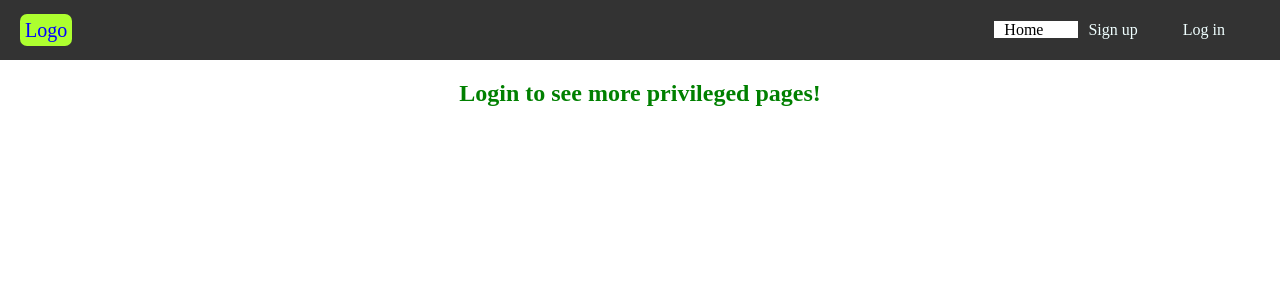
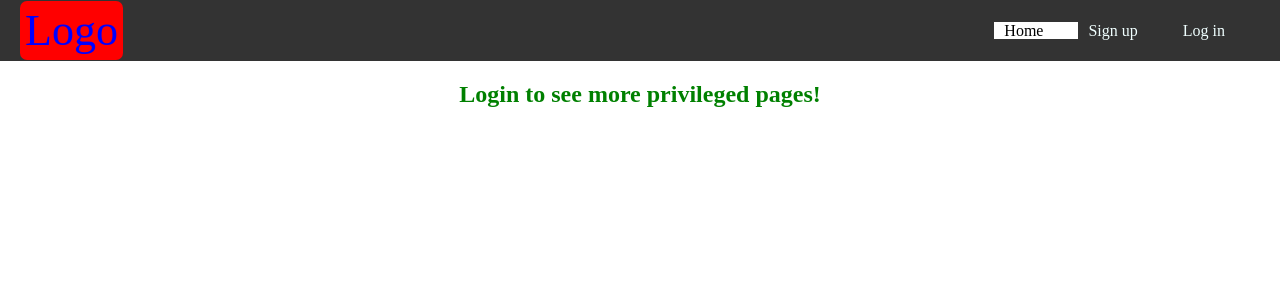
Before and after one commit to amare1990/UserRegistration, a Django app: page / in a window 1280 px wide, while the restyled element is pressed. Shown: the top 300 px of the page. Run offline with Django 3.2, Linux system fonts and the light colour scheme; some libraries are stand-ins or nearby versions.

Commit message:
Modify CSS styles of the header and the body

```diff
--- a/static/index.css
+++ b/static/index.css
@@ -53,6 +53,14 @@ body {
   width: auto;
 }
 
+.nav-link:active {
+  border-radius: 7px;
+  font-size: 44px;
+  width: auto;
+  height: 60px;
+  background-color: red;
+}
+
 .active {
   background-color: #fff;
   color: black;
```
